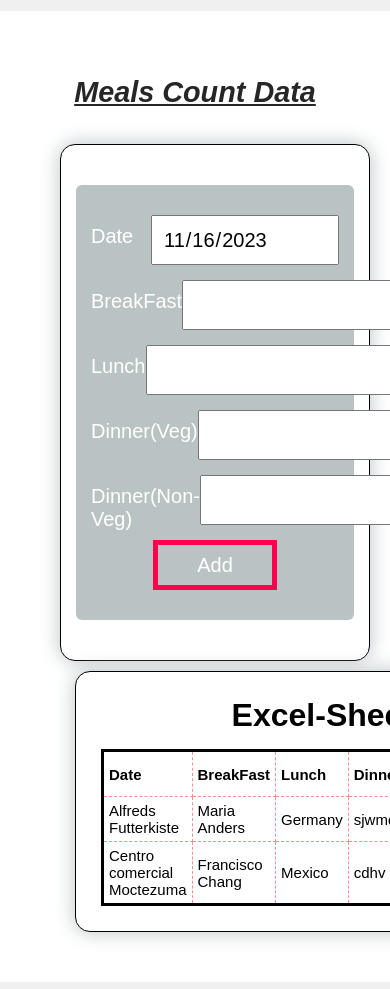
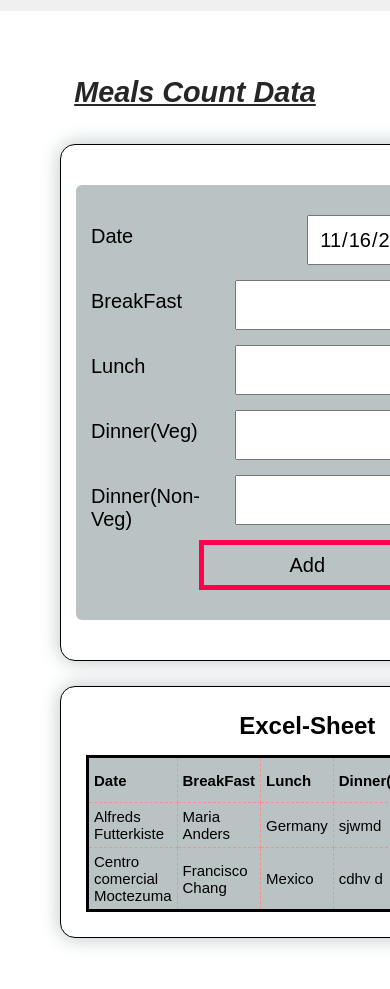
Before and after one commit to amitsahu03/Meal-Counter, a plain HTML site: page index.html in a window 390 px wide. Shown: the part 101-1090 px from the top of the page. Drawn offline with Linux system fonts and the light colour scheme.

Commit message:
Update main.css

```diff
--- a/main.css
+++ b/main.css
@@ -57,7 +57,7 @@ body{
     background: #bac3c3;
     padding: 15px;
     margin: 25px 0;
-    color: #fff;
+    color: #000000;
     font-size: 18px;
     border-radius: 6px;
 }
@@ -85,7 +85,7 @@ body{
 .button{
     align-items: center;
     margin: auto;
-    color: white;
+    color: rgb(0, 0, 0);
     border: 5px solid #ff004f;
     background: none;
 
@@ -105,6 +105,8 @@ body{
     box-shadow: 0 0 20px #bac3c3;
     text-align: center;
     border-radius: 15px;
+
+
 }
 tr, th , td{
     border: 1px dashed #fd8c8c;
@@ -112,6 +114,14 @@ tr, th , td{
     padding: 5px;
     font-size: 15px;
     text-align: left;
+    background: #bac3c3;
+}
+tr {
+    display: none; /* Hide all rows by default */
+}
+
+tr:nth-child(-n+15) {
+    display: table-row; /* Show the first 10 rows initially */
 }
 table{
     width: 100%;
@@ -120,22 +130,22 @@ table{
     border-collapse: collapse;
 }
 @media only screen and (max-width: 600px){
+    .main{
+        flex-direction: column;
+        padding: 0px;
+        width: 100%;
+    }
+    .header{
+        display: block;
+    }
     .mainLeft{
-        flex-basis: 100%;
-        align-items: center;
-        width: 100%;
-        margin: 10px;
+        margin: 10px 10px;
+    }
+    .mainRight{
+        margin: 10px 10px;
+        margin-top: 15px;
+        font-size: 12px;
+    }
 
-    }
-    /* .mainRight{
-        flex-basis: 100%;
-        align-items: center;
-        width: 80%;
-        margin: 10px;
 
-    }
-    table{
-        font-size: 10px;
-        width: 50%;
-    } */
 }
```
